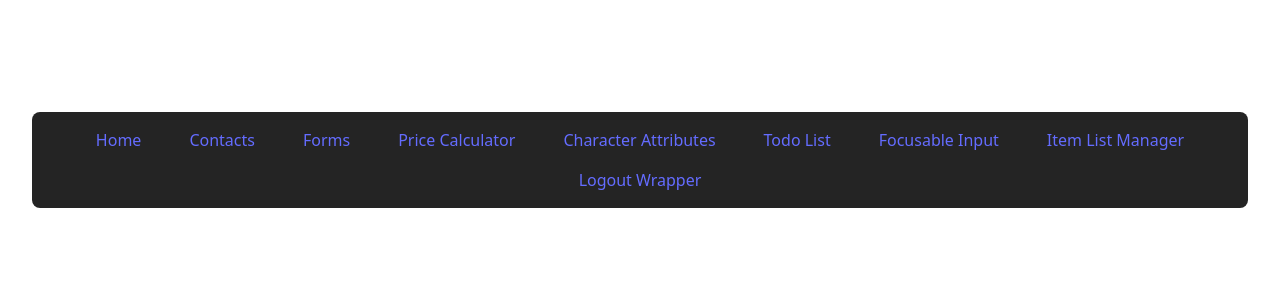
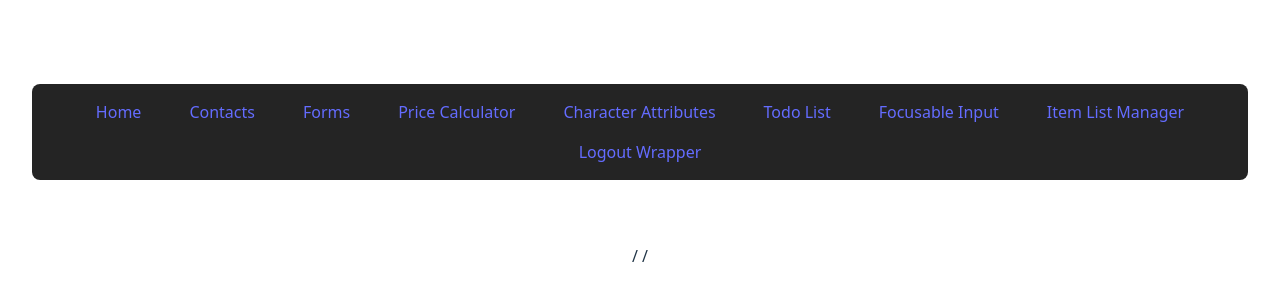
Before and after one commit to liweinan/play-react, a React (Vite) app: page /contact in a window 1280 px wide. Shown: the part 208-508 px from the top of the page. Built offline with nearby package versions, Linux system fonts and the light colour scheme.

Commit message:
refactor: move Contact and Contact2 components to pages directory

```diff
--- a/src/App.jsx
+++ b/src/App.jsx
@@ -7,6 +7,8 @@ import ItemListManager from "./testdome/ItemListManager";
 import TodoList from './testdome/TodoList'
 import FocusableInput from './testdome/FocusableInput'
 import LogoutWrapper from "./testdome/LogoutWrapper.jsx";
+import Contact from './pages/Contact'
+import Contact2 from './pages/Contact2'
 
 // Create simple placeholder components for now
 const Home = () => {
@@ -74,6 +76,8 @@ function App() {
                     />}/>
                     <Route path="/focusableinput" element={<FocusableInput shouldFocus={true}/>}/>
                     <Route path="/logoutwrapper" element={<LogoutWrapper username="James"/>}/>
+                    <Route path="/contact" element={<Contact/>}/>
+                    <Route path="/contact2" element={<Contact2/>}/>
                 </Routes>
             </main>
         </div>
--- /dev/null
+++ b/src/pages/Contact.jsx
@@ -0,0 +1,7 @@
+export default function Contact(props) {
+    return (
+        <p>
+            {props.name} / {props.phone} / {props.email}
+        </p>
+    )
+}
--- /dev/null
+++ b/src/pages/Contact2.jsx
@@ -0,0 +1,9 @@
+export default function Contact2(props) {
+    return (
+        <>
+            <p>
+                {props.name} / {props.phone} / {props.email}
+            </p>
+        </>
+    )
+}
--- a/src/pages/Contacts.jsx
+++ b/src/pages/Contacts.jsx
@@ -1,5 +1,5 @@
-import Contact from "../Contact"
-import Contact2 from "../Contact2"
+import Contact from "./Contact"
+import Contact2 from "./Contact2"
 import data from "../data/contacts.js"
 
 export default function Contacts() {
```
